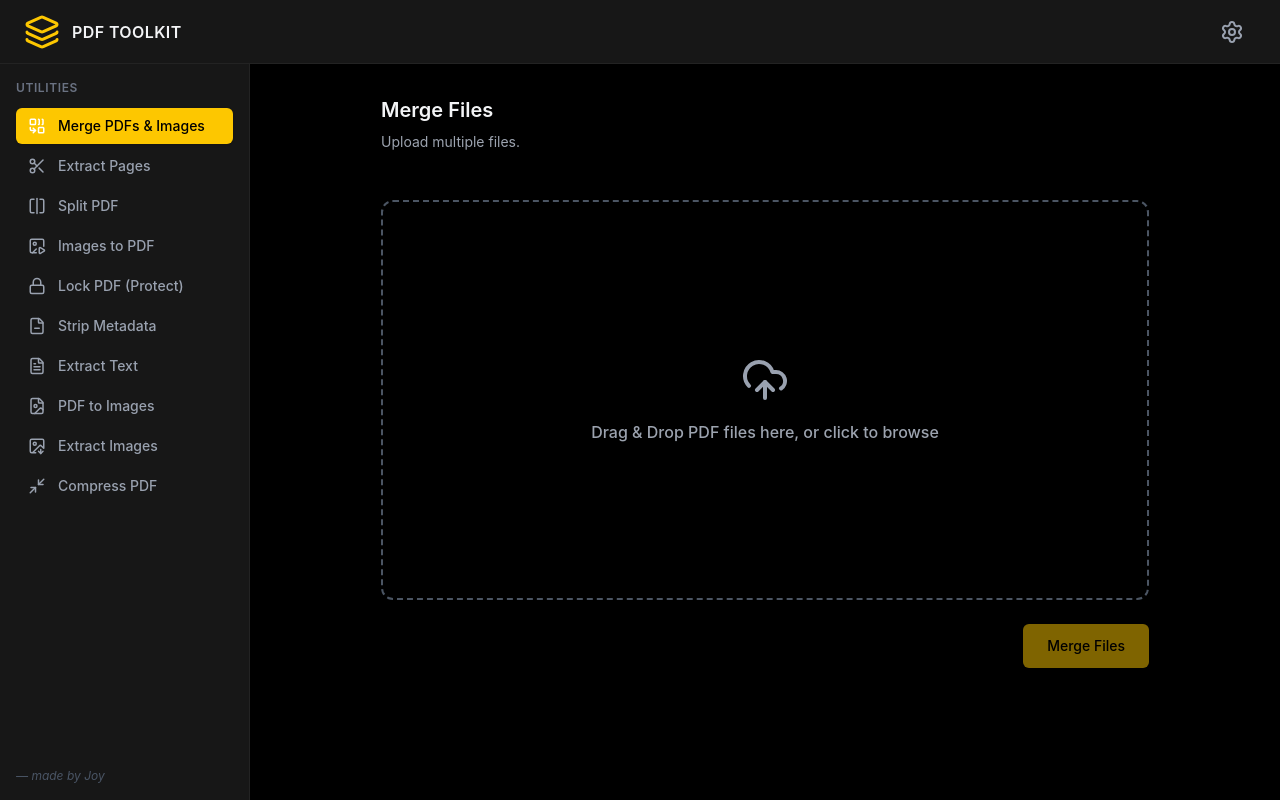
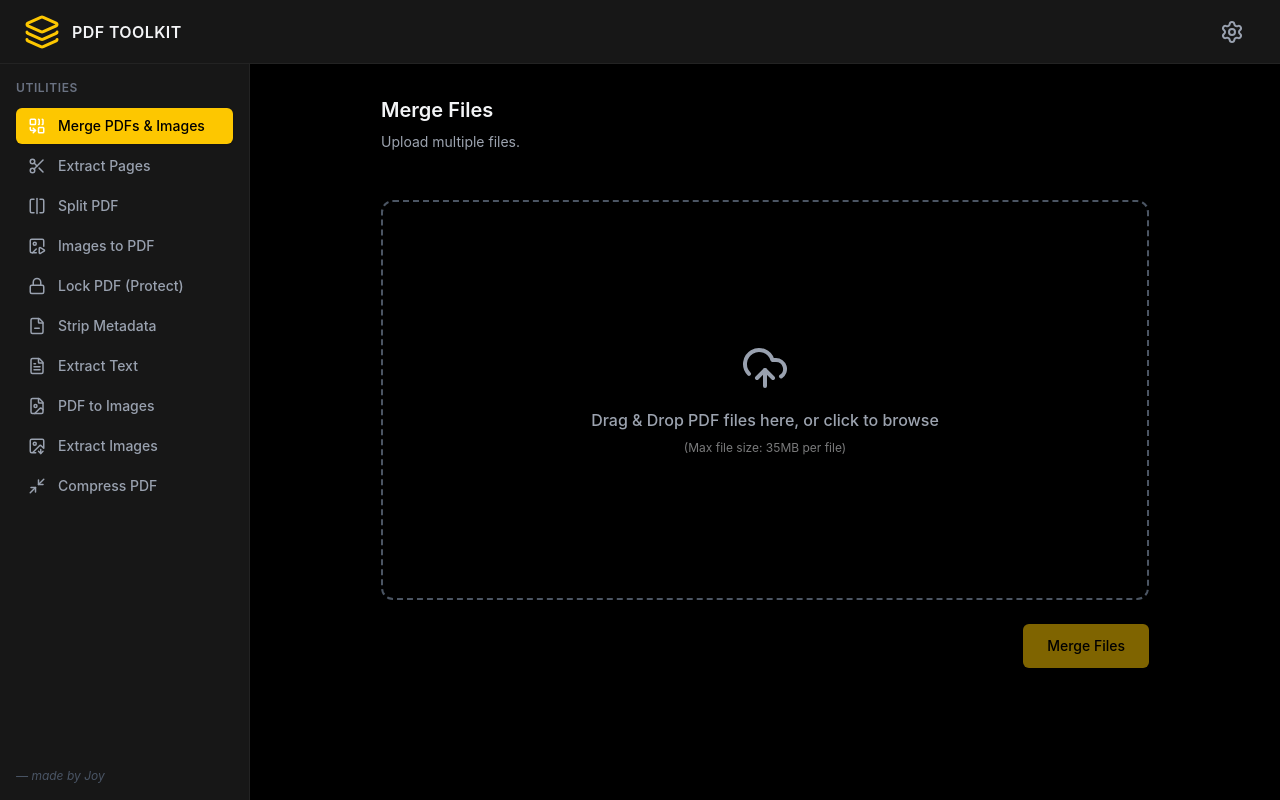
Before and after one commit to joydeepd900/PDF-Toolkit, a React (Vite) app in the folder frontend/: page / in a window 1280 px wide. Built offline with nearby package versions, Linux system fonts and the light colour scheme.

Commit message:
Adding Max size to be uploaded text for dra&drop box

```diff
--- a/frontend/src/components/Workspace.jsx
+++ b/frontend/src/components/Workspace.jsx
@@ -272,6 +272,7 @@ const Workspace = ({ activeTool, settings = {}, onOpenSidebar }) => {
         >
           <UploadCloud size={48} className={`mb-4 ${isDragging ? 'text-yellow-400' : 'text-gray-400'}`} />
           <p className="workspace-subtitle font-medium">Drag &amp; Drop PDF files here, or click to browse</p>
+          <p className="text-xs mt-2 opacity-50">(Max file size: {MAX_FILE_SIZE_MB}MB per file)</p>
           <input ref={fileInputRef} type="file" multiple={config.needsMultiple} onChange={handleChange} className="hidden" />
         </div>
       ) : (
```
